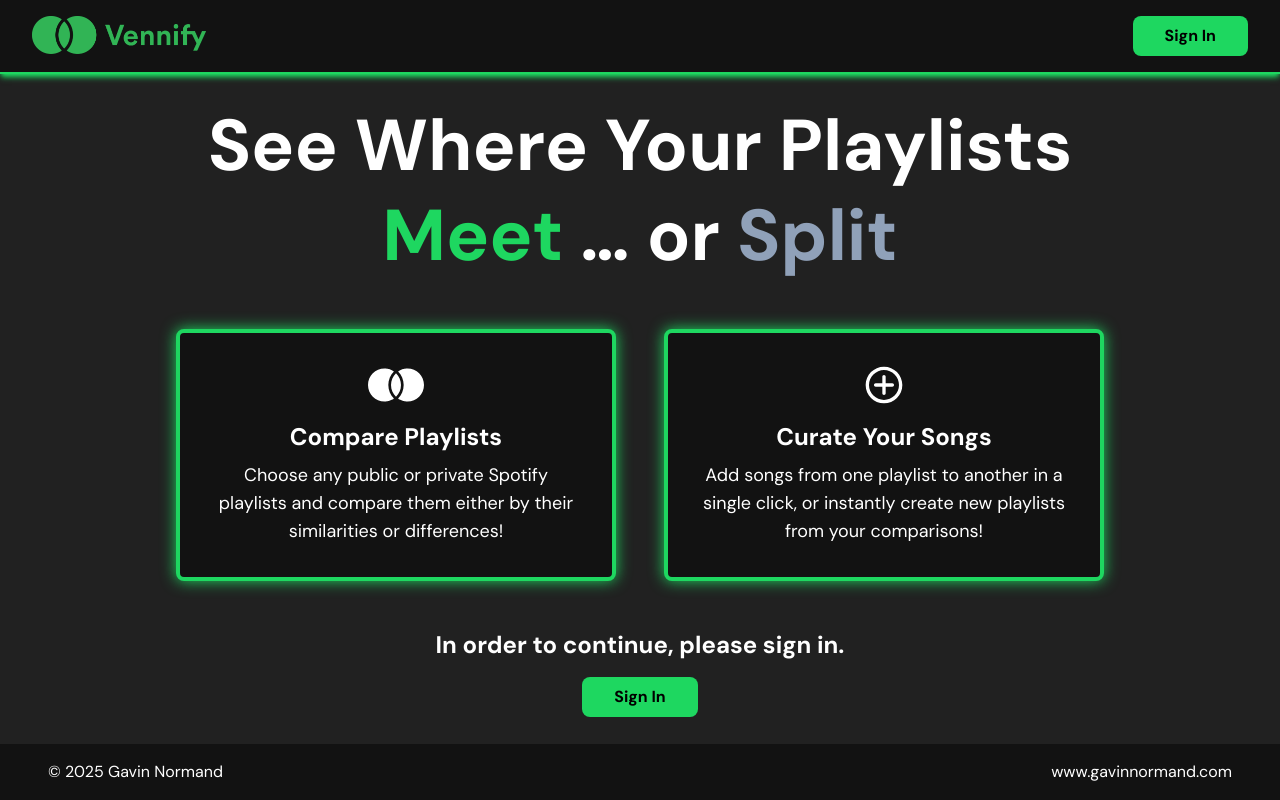
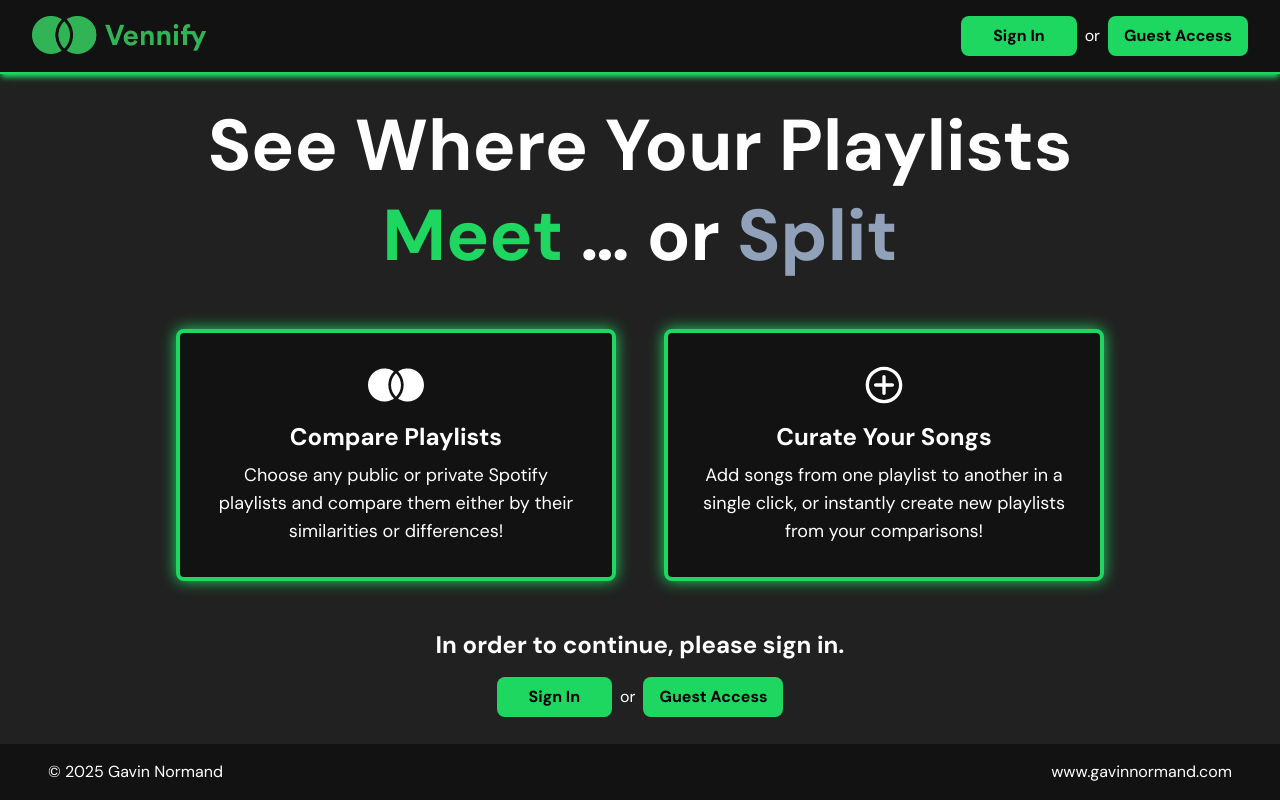
Before and after one commit to gavinnormand/vennify, a React (Vite) app: page / in a window 1280 px wide. Built offline with nearby package versions, Linux system fonts and the light colour scheme.

Commit message:
Added guest mode

```diff
--- a/src/App.tsx
+++ b/src/App.tsx
@@ -3,16 +3,49 @@ import Nav from "./components/nav";
 import Home from "./pages/home";
 import Footer from "./components/footer";
 import Compare from "./pages/compare";
+import { useState } from "react";
+import type { AuthTypes } from "./types";
 
 function App() {
+  const [loginType, setLoginType] = useState<AuthTypes>(null);
+  const [token, setToken] = useState<string | null>(null);
+
+  const handleLogOut = () => {
+    setLoginType(null);
+    setToken(null);
+  };
+
+  const handleGuestLogin = (token: string) => {
+    setLoginType("GUEST");
+    setToken(token);
+    console.log("Token", token);
+  };
+
   return (
     <Router>
       <div className="flex min-h-screen flex-col">
-        <Nav />
+        <Nav
+          loggedIn={token != null}
+          handleLogOut={handleLogOut}
+          handleGuestLogin={handleGuestLogin}
+        />
         <div className="bg-primary flex flex-1 flex-col">
           <Routes>
-            <Route path="/" element={<Home />} />
-            <Route path="/compare" element={<Compare />} />
+            <Route
+              path="/"
+              element={
+                <Home
+                  token={token}
+                  setToken={setToken}
+                  setLoginType={setLoginType}
+                  handleGuestLogin={handleGuestLogin}
+                />
+              }
+            />
+            <Route
+              path="/compare"
+              element={<Compare loginType={loginType} />}
+            />
           </Routes>
         </div>
         <Footer />
--- a/src/components/account.tsx
+++ /dev/null
@@ -1,14 +0,0 @@
-import { CircleUserRound } from "lucide-react";
-import { Link } from "react-router-dom";
-
-function Account() {
-  return (
-    <div className="text-accent">
-      <Link to="/" state={{ clearCache: true }}>
-        <CircleUserRound height={40} width={40} />
-      </Link>
-    </div>
-  );
-}
-
-export default Account;
--- a/src/components/auth.tsx
+++ b/src/components/auth.tsx
@@ -1,15 +1,21 @@
-import Account from "./account";
 import SignIn from "./signIn";
+import SignOut from "./signOut";
 
 interface AuthProps {
   loggedIn: boolean;
+  handleLogout: () => void;
+  handleGuestLogin: (token: string) => void;
 }
 
-const Auth: React.FC<AuthProps> = ({ loggedIn }) => {
+const Auth: React.FC<AuthProps> = ({
+  loggedIn,
+  handleLogout,
+  handleGuestLogin,
+}) => {
   return (
     <div>
-      {!loggedIn && <SignIn />}
-      {loggedIn && <Account />}
+      {!loggedIn && <SignIn handleGuestLogin={handleGuestLogin} />}
+      {loggedIn && <SignOut handleLogOut={handleLogout} />}
     </div>
   );
 };
--- a/src/components/choosePlaylist.tsx
+++ b/src/components/choosePlaylist.tsx
@@ -11,6 +11,7 @@ interface SearchPlaylistProps {
   >;
   token: string;
   index: number;
+  isGuest: boolean;
 }
 
 const ChoosePlaylist: React.FC<SearchPlaylistProps> = ({
@@ -19,6 +20,7 @@ const ChoosePlaylist: React.FC<SearchPlaylistProps> = ({
   setSelectedPlaylist,
   token,
   index,
+  isGuest,
 }) => {
   return (
     <div className="flex flex-col items-center gap-2">
@@ -34,12 +36,16 @@ const ChoosePlaylist: React.FC<SearchPlaylistProps> = ({
       )}
       {!selectedPlaylist && (
         <div className="flex flex-col items-center gap-3">
+          {!isGuest && (
+            <>
               <SelectPlaylist
                 playlists={playlists}
                 selectedPlaylist={selectedPlaylist}
                 setSelectedPlaylist={setSelectedPlaylist}
               />
               <p>or</p>
+            </>
+          )}
           <SearchPlaylist
             token={token}
             setSelectedPlaylist={setSelectedPlaylist}
--- a/src/components/nav.tsx
+++ b/src/components/nav.tsx
@@ -1,24 +1,31 @@
-import { Link, useLocation } from "react-router-dom";
+import { Link } from "react-router-dom";
 import Auth from "./auth";
 
-function Nav() {
-  const param = new URLSearchParams(window.location.search);
-  const code = param.get("code");
+interface NavProps {
+  loggedIn: boolean;
+  handleLogOut: () => void;
+  handleGuestLogin: (token: string) => void;
+}
 
-  const location = useLocation();
-
-  const loggedIn = code !== null || location.pathname === "/compare";
-  console.log("Logged in:", loggedIn);
+const Nav: React.FC<NavProps> = ({
+  loggedIn,
+  handleLogOut,
+  handleGuestLogin,
+}) => {
   return (
     <nav className="bg-secondary sticky top-0 z-50">
       <div className="border-accent shadow-accent flex items-center justify-between border-b-2 px-4 py-4 shadow-md md:px-8">
         <Link to="/" state={{ clearCache: true }}>
           <img src="/vennify/logo-green.png" className="h-10"></img>
         </Link>
-        <Auth loggedIn={loggedIn} />
+        <Auth
+          loggedIn={loggedIn}
+          handleLogout={handleLogOut}
+          handleGuestLogin={handleGuestLogin}
+        />
       </div>
     </nav>
   );
-}
+};
 
 export default Nav;
--- a/src/components/selectPlaylist.tsx
+++ b/src/components/selectPlaylist.tsx
@@ -61,6 +61,9 @@ const SelectPlaylist: React.FC<SelectPlaylistProps> = ({
               <Playlist playlist={playlist} />
             </div>
           ))}
+          {playlists.length == 0 && (
+            <p className="p-2 text-center">{"No Playlists Found :("}</p>
+          )}
         </div>
       )}
     </div>
--- a/src/components/signIn.tsx
+++ b/src/components/signIn.tsx
@@ -1,4 +1,8 @@
-const SignIn: React.FC = () => {
+interface SignInProps {
+  handleGuestLogin: (token: string) => void;
+}
+
+const SignIn: React.FC<SignInProps> = ({ handleGuestLogin }) => {
   const handleRedirect = async () => {
     try {
       const response = await fetch("/api/redirectToAuth");
@@ -9,13 +13,29 @@ const SignIn: React.FC = () => {
     }
   };
 
+  const handleGuest = async () => {
+    const response = await fetch("/api/requestGuestToken");
+    const { access_token } = await response.json();
+    console.log("access_token", access_token);
+    handleGuestLogin(access_token);
+  };
+
   return (
+    <div className="flex flex-row items-center gap-2">
       <button
         onClick={handleRedirect}
         className={`bg-accent cursor-pointer rounded-lg px-8 py-2 font-semibold text-black transition-all hover:bg-green-500`}
       >
         Sign In
       </button>
+      <p>or</p>
+      <button
+        onClick={handleGuest}
+        className={`bg-accent cursor-pointer rounded-lg px-4 py-2 font-semibold text-black transition-all hover:bg-green-500`}
+      >
+        Guest Access
+      </button>
+    </div>
   );
 };
 
--- /dev/null
+++ b/src/components/signOut.tsx
@@ -0,0 +1,16 @@
+interface SignOutProps {
+  handleLogOut: () => void;
+}
+
+const SignOut: React.FC<SignOutProps> = ({ handleLogOut }) => {
+  return (
+    <button
+      onClick={handleLogOut}
+      className={`cursor-pointer rounded-lg bg-red-400 px-8 py-2 font-semibold text-black transition-all hover:bg-red-500`}
+    >
+      Sign Out
+    </button>
+  );
+};
+
+export default SignOut;
--- a/src/pages/compare.tsx
+++ b/src/pages/compare.tsx
@@ -4,11 +4,16 @@ import Track from "../components/track";
 import Venn from "../components/venn";
 import PlaylistButton from "../components/playlistButton";
 import { customContains, filterDuplicates } from "../utils/comparator";
-import type { PlaylistAndTracks } from "../types";
+import type { AuthTypes, PlaylistAndTracks } from "../types";
 import ChoosePlaylist from "../components/choosePlaylist";
 
-function Compare() {
+interface CompareProps {
+  loginType: AuthTypes;
+}
+
+const Compare: React.FC<CompareProps> = ({ loginType }) => {
   const location = useLocation();
+  const isGuest = loginType == "GUEST";
   const token = location.state.token;
   const [playlists, setPlaylists] = useState<
     SpotifyApi.PlaylistObjectSimplified[]
@@ -78,7 +83,7 @@ function Compare() {
   };
 
   useEffect(() => {
-    if (playlists.length != 0) return;
+    if (isGuest || playlists.length != 0) return;
     (async () => {
       const res = await fetch("/api/getPlaylists", {
         method: "POST",
@@ -87,10 +92,12 @@ function Compare() {
       });
 
       const data = await res.json();
+      console.log("Login Type", loginType);
+      console.log("isGuest", isGuest);
       console.log("Playlists", data.items);
       setPlaylists(data.items);
     })();
-  }, [playlists.length, token]);
+  }, [isGuest, loginType, playlists.length, token]);
 
   useEffect(() => {
     if (!confirmed || !leftPlaylist || !rightPlaylist) return;
@@ -115,6 +122,8 @@ function Compare() {
       const data = await res.json();
       setRightTracks(filterDuplicates(data.items));
     })();
+
+    if (isGuest) return;
 
     (async () => {
       const res = await fetch("/api/addSongToPlaylist", {
@@ -145,9 +154,13 @@ function Compare() {
       const data = await res.json();
       setCanEditRight(data.error.message !== "Forbidden");
     })();
-  }, [confirmed, leftPlaylist, rightPlaylist, token]);
+  }, [confirmed, isGuest, leftPlaylist, rightPlaylist, token]);
 
   const trackAddedHandler = (track: SpotifyApi.PlaylistTrackObject) => {
+    if (isGuest) {
+      alert("Guests cannot add tracks!");
+      return;
+    }
     if (basePlaylistAndTracks?.playlist.id === leftPlaylist?.id) {
       setLeftTracks((prev) => (prev ? [...prev, track] : [track]));
       setBasePlaylistAndTracks((prev) =>
@@ -172,6 +185,7 @@ function Compare() {
               setSelectedPlaylist={setLeftPlaylist}
               token={token}
               index={1}
+              isGuest={isGuest}
             />
             <ChoosePlaylist
               playlists={playlists}
@@ -179,6 +193,7 @@ function Compare() {
               setSelectedPlaylist={setRightPlaylist}
               token={token}
               index={2}
+              isGuest={isGuest}
             />
           </div>
           <button
@@ -260,6 +275,6 @@ function Compare() {
       )}
     </div>
   );
-}
+};
 
 export default Compare;
--- a/src/pages/home.tsx
+++ b/src/pages/home.tsx
@@ -1,15 +1,26 @@
-import { useEffect, useRef, useState } from "react";
-import { Link, useLocation } from "react-router-dom";
+import { useEffect, useRef } from "react";
+import { Link, useNavigate, useSearchParams } from "react-router-dom";
 import InfoCard from "../components/infoCard";
 import SignIn from "../components/signIn";
+import type { AuthTypes } from "../types";
 
-function Home() {
-  const params = new URLSearchParams(window.location.search);
-  const location = useLocation();
+interface HomeProps {
+  setLoginType: React.Dispatch<React.SetStateAction<AuthTypes>>;
+  token: string | null;
+  setToken: React.Dispatch<React.SetStateAction<string | null>>;
+  handleGuestLogin: (token: string) => void;
+}
 
-  const [code, setCode] = useState<string | null>(params.get("code"));
+const Home: React.FC<HomeProps> = ({
+  setLoginType,
+  token,
+  setToken,
+  handleGuestLogin,
+}) => {
+  const [searchParams] = useSearchParams();
+  const code = searchParams.get("code");
+  const navigate = useNavigate();
 
-  const [token, setToken] = useState<string | null>(null);
   const fetchedRef = useRef(false);
 
   useEffect(() => {
@@ -25,17 +36,11 @@ function Home() {
       });
 
       const { access_token } = await res.json();
-      console.log("Access Token:", access_token);
       setToken(access_token);
+      setLoginType("USER");
+      navigate("/", { replace: true });
     })();
-  }, [code]);
-
-  useEffect(() => {
-    if (location.state?.clearCache) {
-      setToken(null);
-      setCode(null);
-    }
-  }, [location.state]);
+  }, [code, navigate, setLoginType, setToken]);
 
   return (
     <div className="mx-auto flex max-w-6xl flex-1 flex-col items-center justify-center gap-12 px-12 py-6 text-center">
@@ -71,15 +76,7 @@ function Home() {
           }
         />
       </div>
-      {!token && (
-        <div className="flex flex-col items-center gap-4">
-          <h1 className="text-2xl font-semibold">
-            In order to continue, please sign in.
-          </h1>
-          <SignIn />
-        </div>
-      )}
-      {token && (
+      {token ? (
         <Link
           className="bg-accent cursor-pointer rounded-lg px-12 py-3 text-xl font-semibold text-black transition-all hover:bg-green-500"
           to="/compare"
@@ -87,9 +84,16 @@ function Home() {
         >
           Continue
         </Link>
+      ) : (
+        <div className="flex flex-col items-center gap-4">
+          <h1 className="text-2xl font-semibold">
+            In order to continue, please sign in.
+          </h1>
+          <SignIn handleGuestLogin={handleGuestLogin} />
+        </div>
       )}
     </div>
   );
-}
+};
 
 export default Home;
--- a/src/types.ts
+++ b/src/types.ts
@@ -2,3 +2,5 @@ export type PlaylistAndTracks = {
   playlist: SpotifyApi.PlaylistObjectSimplified;
   tracks: SpotifyApi.PlaylistTrackObject[];
 };
+
+export type AuthTypes = "USER" | "GUEST" | null;
```
Also changed, not shown: api/requestGuestToken.js (added, +16 -0 lines). Lines whose indentation alone changed are shown as unchanged.
